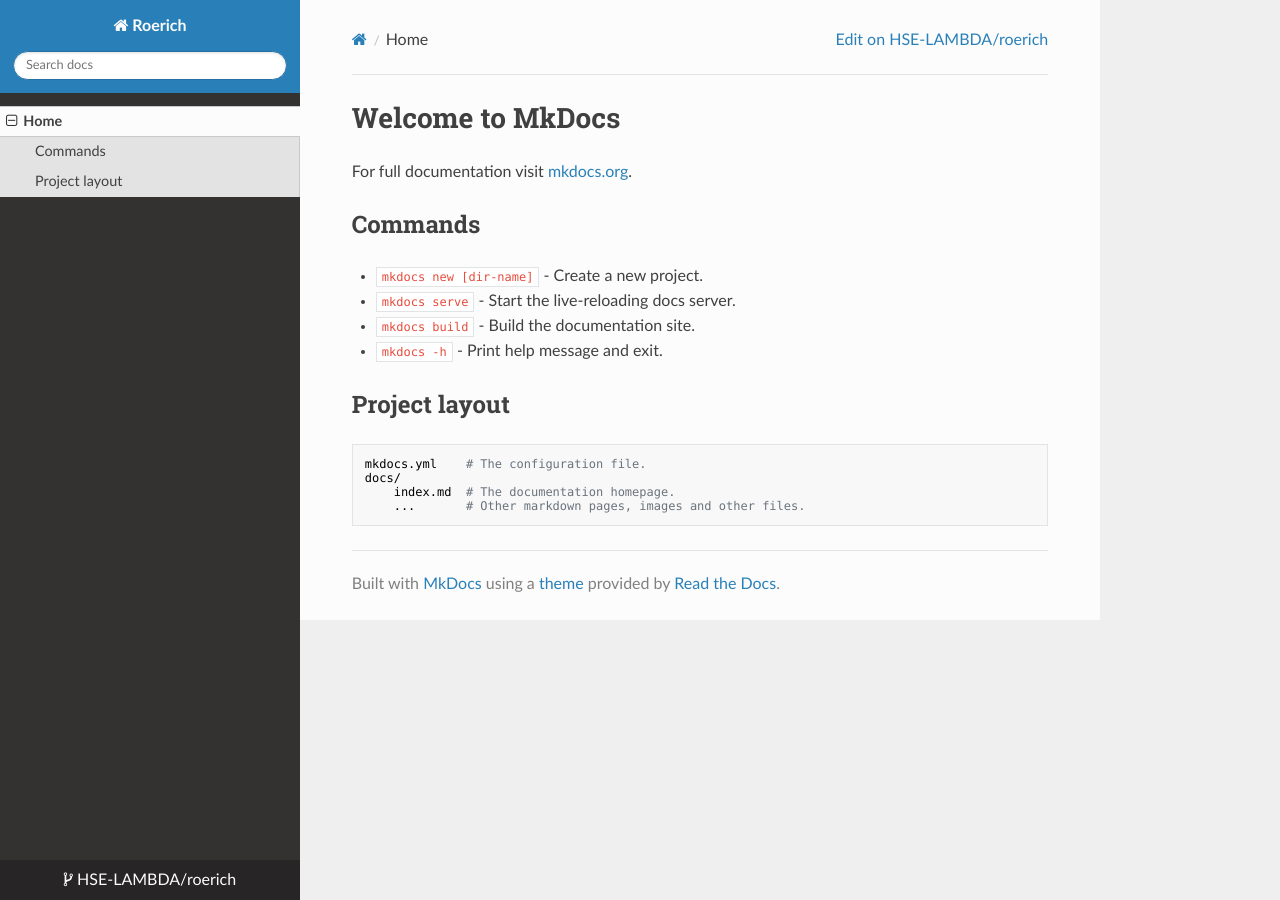
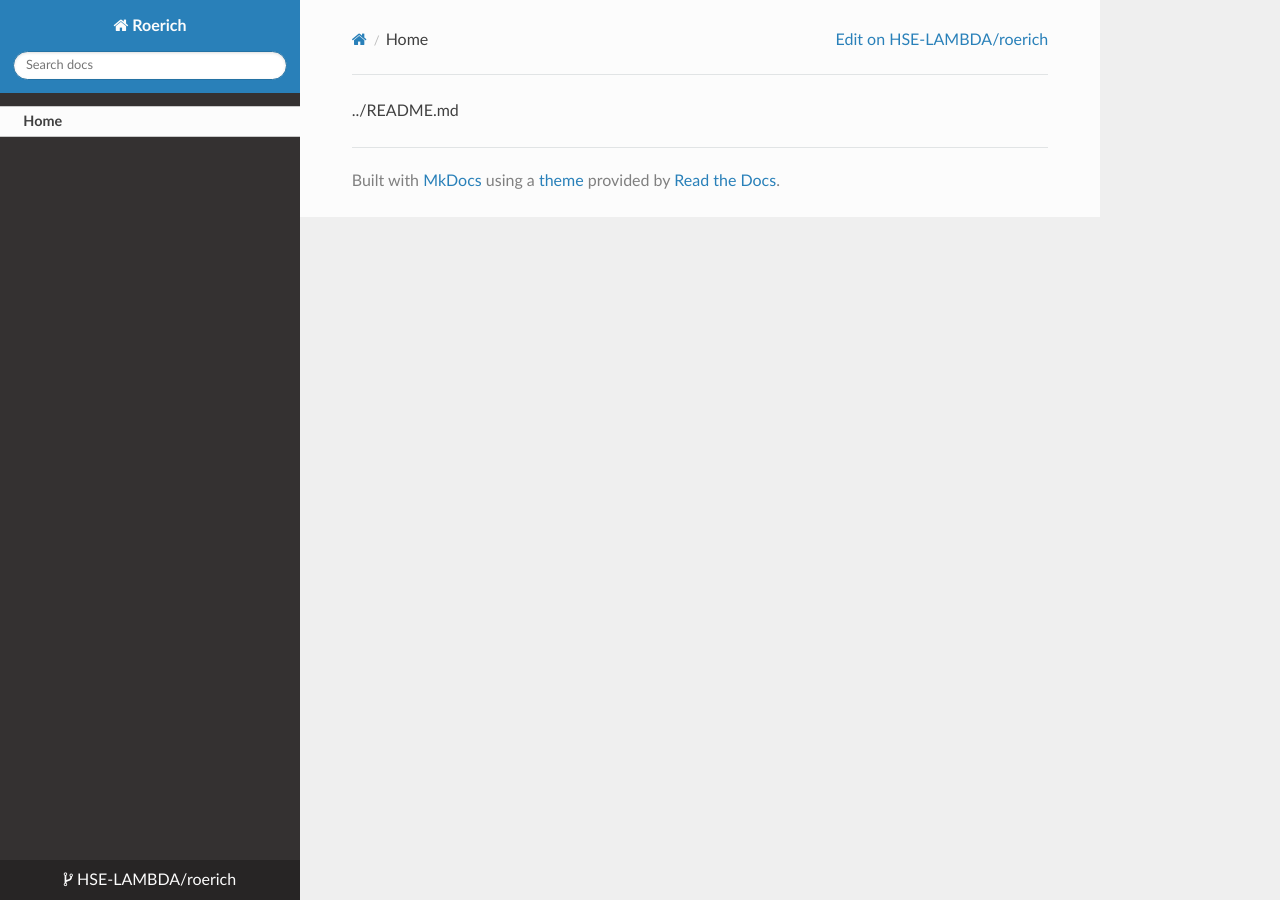
Before and after one commit to HSE-LAMBDA/roerich, an MkDocs documentation site: the page built from docs/index.md, in a window 1280 px wide. Built offline with MkDocs 1.6.1, drawn with Linux system fonts in a browser that asks for light colours; nearby versions of some CDN libraries.

Commit message:
readme.md

```diff
--- a/docs/index.md
+++ b/docs/index.md
@@ -1,17 +1 @@
-# Welcome to MkDocs
-
-For full documentation visit [mkdocs.org](https://www.mkdocs.org).
-
-## Commands
-
-* `mkdocs new [dir-name]` - Create a new project.
-* `mkdocs serve` - Start the live-reloading docs server.
-* `mkdocs build` - Build the documentation site.
-* `mkdocs -h` - Print help message and exit.
-
-## Project layout
-
-    mkdocs.yml    # The configuration file.
-    docs/
-        index.md  # The documentation homepage.
-        ...       # Other markdown pages, images and other files.
+../README.md
```
